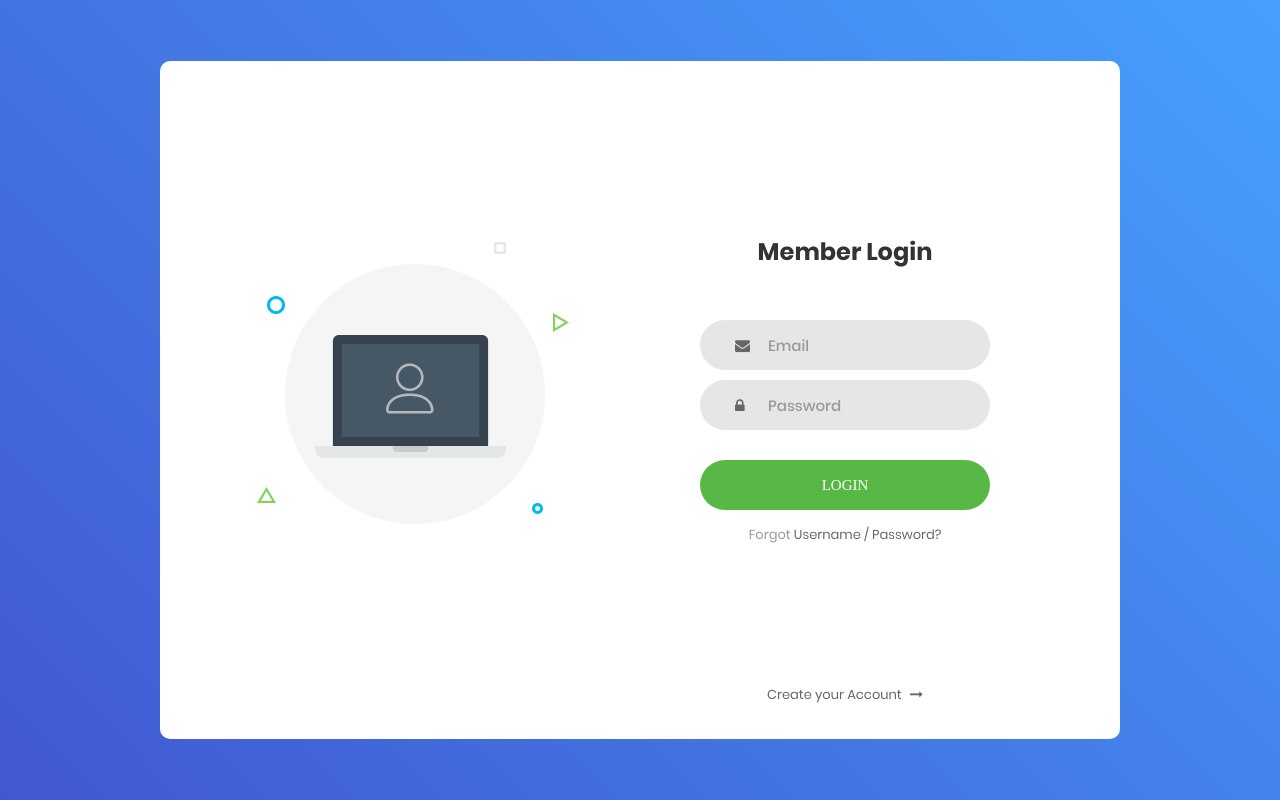
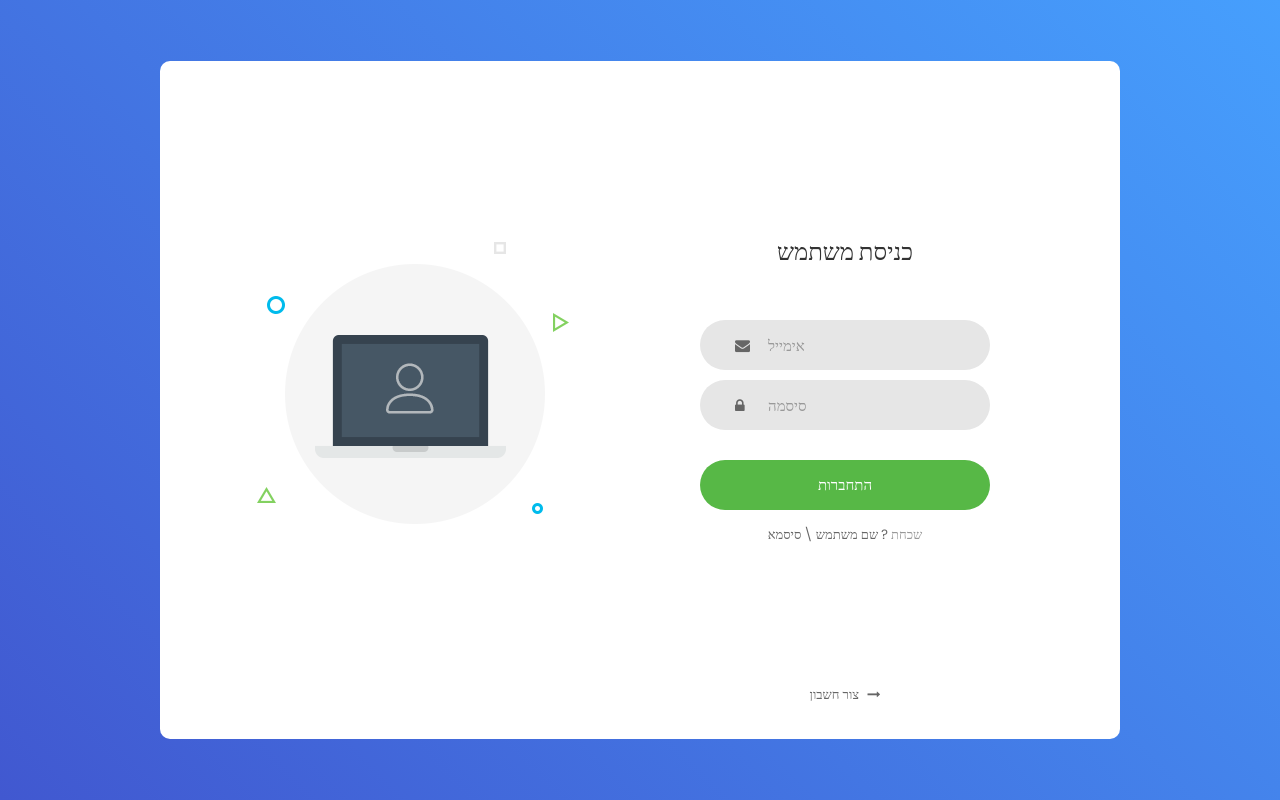
Before and after one commit to khalil120/Advanced-Final-Project, a website: page client/login.html in a window 1280 px wide. Drawn offline with Linux system fonts and the light colour scheme; files that its build step writes are made by us from their sources; files whose address does not match are found by name; a web font is replaced by a local one.

Commit message:
updated login and register page to hebrew

```diff
--- a/client/login.html
+++ b/client/login.html
@@ -34,11 +34,11 @@
 
                 <form class="login100-form validate-form">
                     <span class="login100-form-title">
-						Member Login
+						כניסת משתמש
 					</span>
 
                     <div class="wrap-input100 validate-input" data-validate="Valid email is required: ex@abc.xyz">
-                        <input class="input100" type="text" name="email" placeholder="Email">
+                        <input class="input100" type="text" name="email" placeholder="אימייל">
                         <span class="focus-input100"></span>
                         <span class="symbol-input100">
 							<i class="fa fa-envelope" aria-hidden="true"></i>
@@ -46,7 +46,7 @@
                     </div>
 
                     <div class="wrap-input100 validate-input" data-validate="Password is required">
-                        <input class="input100" type="password" name="pass" placeholder="Password">
+                        <input class="input100" type="password" name="pass" placeholder="סיסמה">
                         <span class="focus-input100"></span>
                         <span class="symbol-input100">
 							<i class="fa fa-lock" aria-hidden="true"></i>
@@ -55,22 +55,22 @@
 
                     <div class="container-login100-form-btn">
                         <button class="login100-form-btn">
-							Login
+							התחברות
 						</button>
                     </div>
 
                     <div class="text-center p-t-12">
                         <span class="txt1">
-							Forgot
+							 שכחת
 						</span>
                         <a class="txt2" href="#">
-							Username / Password?
+							? שם משתמש \ סיסמא
 						</a>
                     </div>
 
                     <div class="text-center p-t-136">
                         <a class="txt2" href="/register">
-							Create your Account
+                            צור חשבון
 							<i class="fa fa-long-arrow-right m-l-5" aria-hidden="true"></i>
 						</a>
                     </div>
```
Also changed, not shown: client/reg.html (+6 -6 lines).
